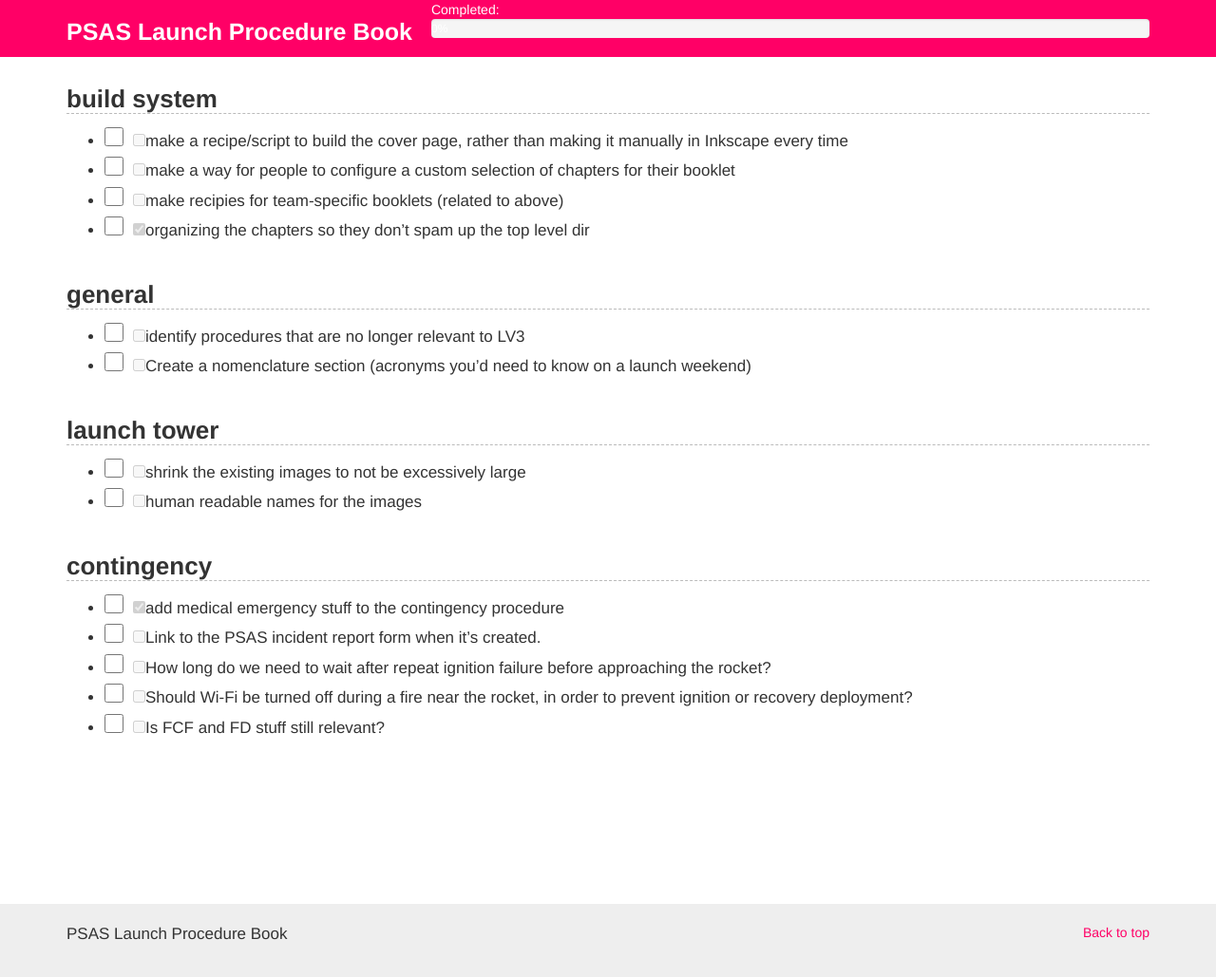
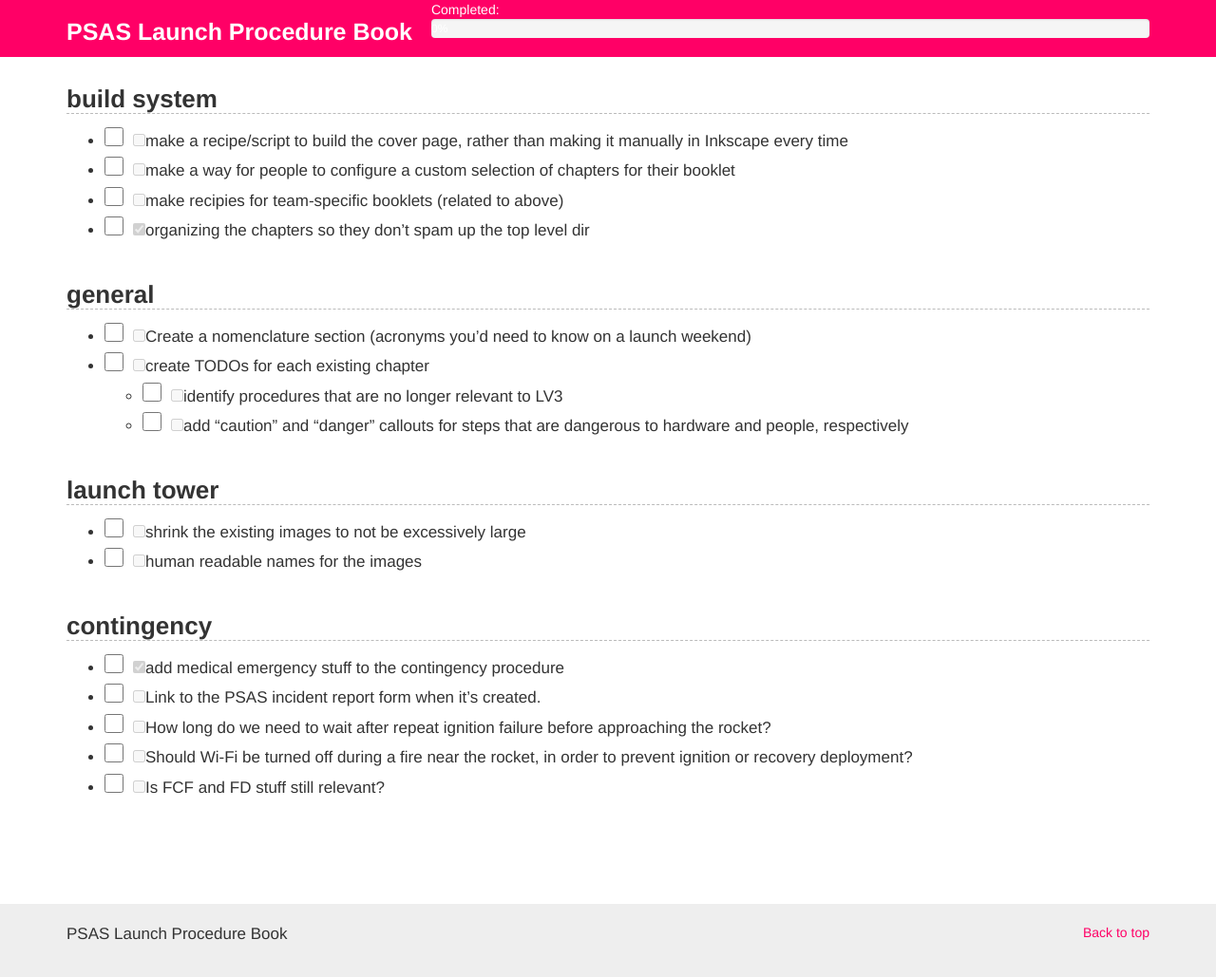
Before and after one commit to psas/procedure-book, a Jekyll site: the page built from TODO.md, in a window 1280 px wide and 1102 px high. Shown: the top 1029 px of the window at 95% size. Built offline with Jekyll 4.4.1, drawn with Linux system fonts in a browser that asks for light colours; our own code applies the rules of GitHub Pages for plain Markdown files.

Commit message:
meta TODOs; make isn't confused by the dir change

```diff
--- a/TODO.md
+++ b/TODO.md
@@ -8,8 +8,10 @@
 - [X] organizing the chapters so they don't spam up the top level dir
 
 ## general
-- [ ] identify procedures that are no longer relevant to LV3
 - [ ] Create a nomenclature section (acronyms you'd need to know on a launch weekend)
+- [ ] create TODOs for each existing chapter
+    - [ ] identify procedures that are no longer relevant to LV3
+    - [ ] add "caution" and "danger" callouts for steps that are dangerous to hardware and people, respectively
 
 ## launch tower
 - [ ] shrink the existing images to not be excessively large
```
Also changed, not shown: src/130-Contingency.md (+5 -5 lines), 1 other file.
